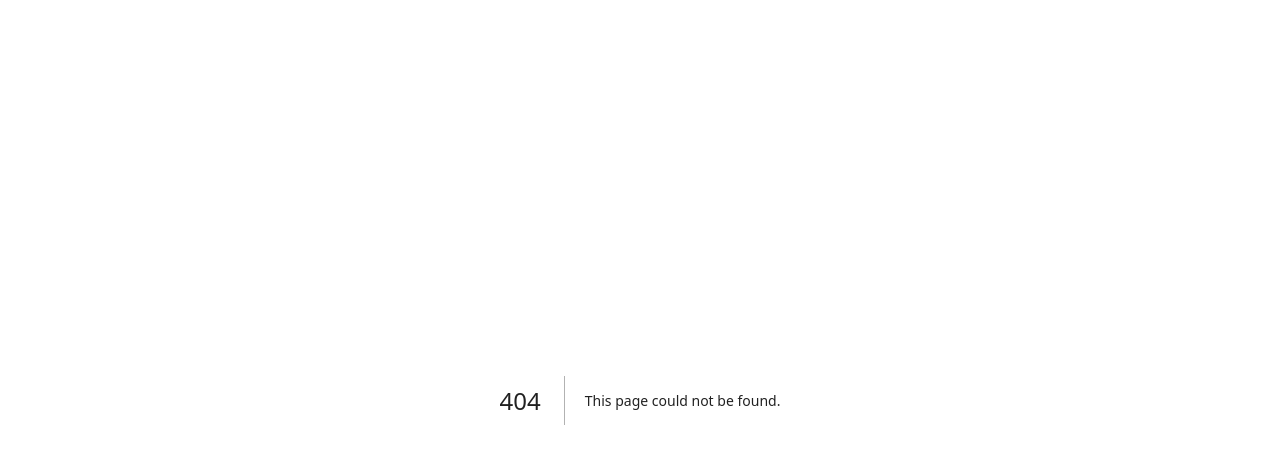
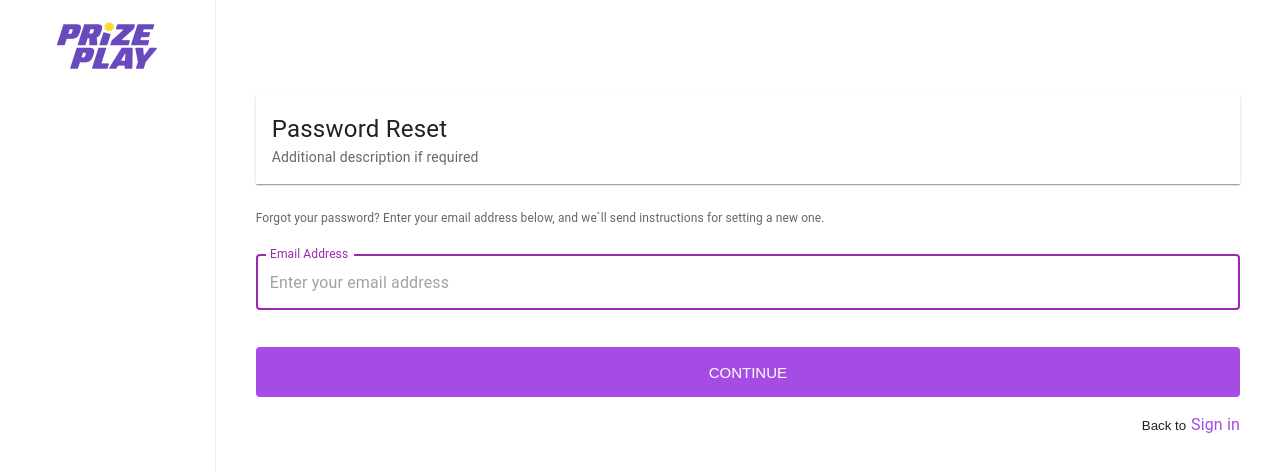
Before and after one commit to ebennaga/mini-games-admin, a Next.js app: page /reset-password in a window 1280 px wide. Before the commit this address had no page. Shown: the top 472 px of the page. Built offline with nearby package versions, Linux system fonts and the light colour scheme.

Commit message:
add forgot password page

```diff
--- /dev/null
+++ b/components/Input/Input.tsx
@@ -0,0 +1,58 @@
+import { TextField } from '@mui/material';
+import React from 'react';
+import { Controller } from 'react-hook-form';
+
+interface InputProps {
+    form?: any;
+    name: any;
+    label: string;
+    rules: any;
+    type?: 'text' | 'number' | 'password' | 'email' | 'tel';
+    placeholder: string;
+}
+const Input: React.FC<InputProps> = ({ name, label, rules, form, type, placeholder }) => {
+    const {
+        formState: { errors }
+    } = form;
+
+    const error = errors[name] ? errors[name] : null;
+
+    const errType: string = error?.type;
+
+    let helperText: string = '';
+    if (errType === 'maxLength') {
+        helperText = `${label} exceed maximum length!`;
+    } else if (errType === 'required') {
+        helperText = `${label} is required!`;
+    } else if (errType === 'minLength') {
+        helperText = type === 'password' ? `Password minimum 6 characters` : `${label} exceed minimum length`;
+    } else if (error?.message) {
+        helperText = `${label} - ${error.message}`;
+    } else {
+        helperText = error;
+    }
+
+    return (
+        <Controller
+            name={name}
+            control={form.control}
+            rules={rules}
+            render={({ field }) => (
+                <TextField
+                    fullWidth
+                    helperText={helperText}
+                    error={!!errType}
+                    id={`input-${name}`}
+                    label={label}
+                    variant='outlined'
+                    color='secondary'
+                    placeholder={placeholder}
+                    focused
+                    {...field}
+                />
+            )}
+        />
+    );
+};
+
+export default Input;
--- a/components/Layout/index.tsx
+++ b/components/Layout/index.tsx
@@ -81,7 +81,7 @@ const Layout: React.FC<LayoutProps> = ({ children }) => {
                 }}
             >
                 <img src='/images/logo.png' alt='Prize Play' width='99.89px' height='46.56px' style={{ marginBottom: '32.22px' }} />
-                {path === '/sign-in' || path === '/sign-up' ? null : (
+                {path === '/sign-in' || path === '/sign-up' || path === '/reset-password' ? null : (
                     <>
                         <Box mb='17px'>
                             <Search name='search' form={form} placeholder='Search...' onSubmit={handleSearch} />
--- /dev/null
+++ b/containers/ResetPassword/index.tsx
@@ -0,0 +1,102 @@
+import { Box, Grid, Typography, ButtonBase } from '@mui/material';
+import HeaderAuth from 'components/HeaderAuth';
+import React, { useState } from 'react';
+import { useForm } from 'react-hook-form';
+import { useRouter } from 'next/router';
+import Input from 'components/Input/Input';
+
+const SignIn = () => {
+    const router = useRouter();
+    const [isDisable, setIsDisable] = useState<boolean>(true);
+    const [isSend, setIsSend] = useState<boolean>(false);
+
+    const form = useForm({
+        mode: 'all',
+        defaultValues: {
+            email: ''
+        }
+    });
+
+    const ruleEmail = (key: any) => {
+        const pattern =
+            /^(([^<>()[\]\\.,;:\s@"]+(\.[^<>()[\]\\.,;:\s@"]+)*)|(".+"))@((\[[0-9]{1,3}\.[0-9]{1,3}\.[0-9]{1,3}\.[0-9]{1,3}\])|(([a-zA-Z\-0-9]+\.)+[a-zA-Z]{2,}))$/;
+
+        if (pattern.test(key)) {
+            setIsDisable(false);
+            return true;
+        }
+        return 'Email is not valid!';
+    };
+
+    const handleSubmit = (data: any) => {
+        console.log(data);
+        setIsSend(true);
+    };
+
+    return (
+        <Box component='main'>
+            {isSend ? (
+                <Box padding='115px 43px'>
+                    <Typography component='h1' fontSize='24px' fontWeight={400}>
+                        Check your email
+                    </Typography>
+                    <Typography component='p' fontSize='12px' fontWeight={400} my='14px'>
+                        We have sent an email with instructions to reset your password to <b>john@gmail.com</b>
+                    </Typography>
+                    <ButtonBase onClick={() => router.push('/sign-in')} sx={{ color: '#A54CE5' }}>
+                        Sign in
+                    </ButtonBase>
+                </Box>
+            ) : (
+                <form onSubmit={form.handleSubmit(handleSubmit)}>
+                    <Box padding='95px 40px'>
+                        <HeaderAuth title='Password Reset' subTitle='Additional description if required' />
+                        <Typography component='p' fontSize='12px' fontWeight={400} mt='25px' sx={{ color: '#666666' }}>
+                            Forgot your password? Enter your email address below, and we`ll send instructions for setting a new one.
+                        </Typography>
+                        <Grid container mt='27px'>
+                            <Grid item container xs={12} mb='37px'>
+                                <Grid item xs={12} xl={6}>
+                                    <Input
+                                        name='email'
+                                        form={form}
+                                        label='Email Address'
+                                        placeholder='Enter your email address'
+                                        rules={{ validate: ruleEmail }}
+                                    />
+                                </Grid>
+                            </Grid>
+                            <Grid item container xs={12} mb='37px'>
+                                <Grid item xs={12} xl={6}>
+                                    <ButtonBase
+                                        disabled={isDisable}
+                                        type='submit'
+                                        sx={{
+                                            bgcolor: '#A54CE5',
+                                            width: '100%',
+                                            padding: '16.5px',
+                                            borderRadius: '4px',
+                                            color: '#fff',
+                                            fontWeight: 500,
+                                            fontSize: '15px'
+                                        }}
+                                    >
+                                        CONTINUE
+                                    </ButtonBase>
+                                    <ButtonBase sx={{ float: 'right', mt: 2 }} onClick={() => router.push('/sign-in')}>
+                                        Back to{' '}
+                                        <Typography component='span' sx={{ color: '#A54CE5', ml: 0.6 }}>
+                                            Sign in
+                                        </Typography>
+                                    </ButtonBase>
+                                </Grid>
+                            </Grid>
+                        </Grid>
+                    </Box>
+                </form>
+            )}
+        </Box>
+    );
+};
+
+export default SignIn;
--- a/containers/SignIn/index.tsx
+++ b/containers/SignIn/index.tsx
@@ -61,7 +61,10 @@ const SignIn = () => {
                         <Grid item container xs={12} mb='37px'>
                             <Grid item xs={12} xl={6}>
                                 <InputWithLabel name='password' form={form} label='Password' type='password' rules={{ required: true }} />
-                                <ButtonBase sx={{ color: '#A54CE5', fontSize: '14px', fontWeight: 400, float: 'right', mt: 5 }}>
+                                <ButtonBase
+                                    onClick={() => router.push('/reset-password')}
+                                    sx={{ color: '#A54CE5', fontSize: '14px', fontWeight: 400, float: 'right', mt: 5 }}
+                                >
                                     Forgot Password?
                                 </ButtonBase>
                             </Grid>
--- /dev/null
+++ b/pages/reset-password/index.tsx
@@ -0,0 +1,23 @@
+import React from 'react';
+import dynamic from 'next/dynamic';
+import Head from 'next/head';
+import Layout from 'components/Layout';
+
+const ResetPasswordContainer = dynamic(() => import('containers/ResetPassword'));
+
+const Page = () => {
+    return (
+        <>
+            <Head>
+                <title>Sign Up | Prize Play Admin</title>
+                <meta name='description' content='Sign Up to be admin' />
+                <link rel='icon' href='/favicon.ico' />
+            </Head>
+            <Layout>
+                <ResetPasswordContainer />
+            </Layout>
+        </>
+    );
+};
+
+export default Page;
```
